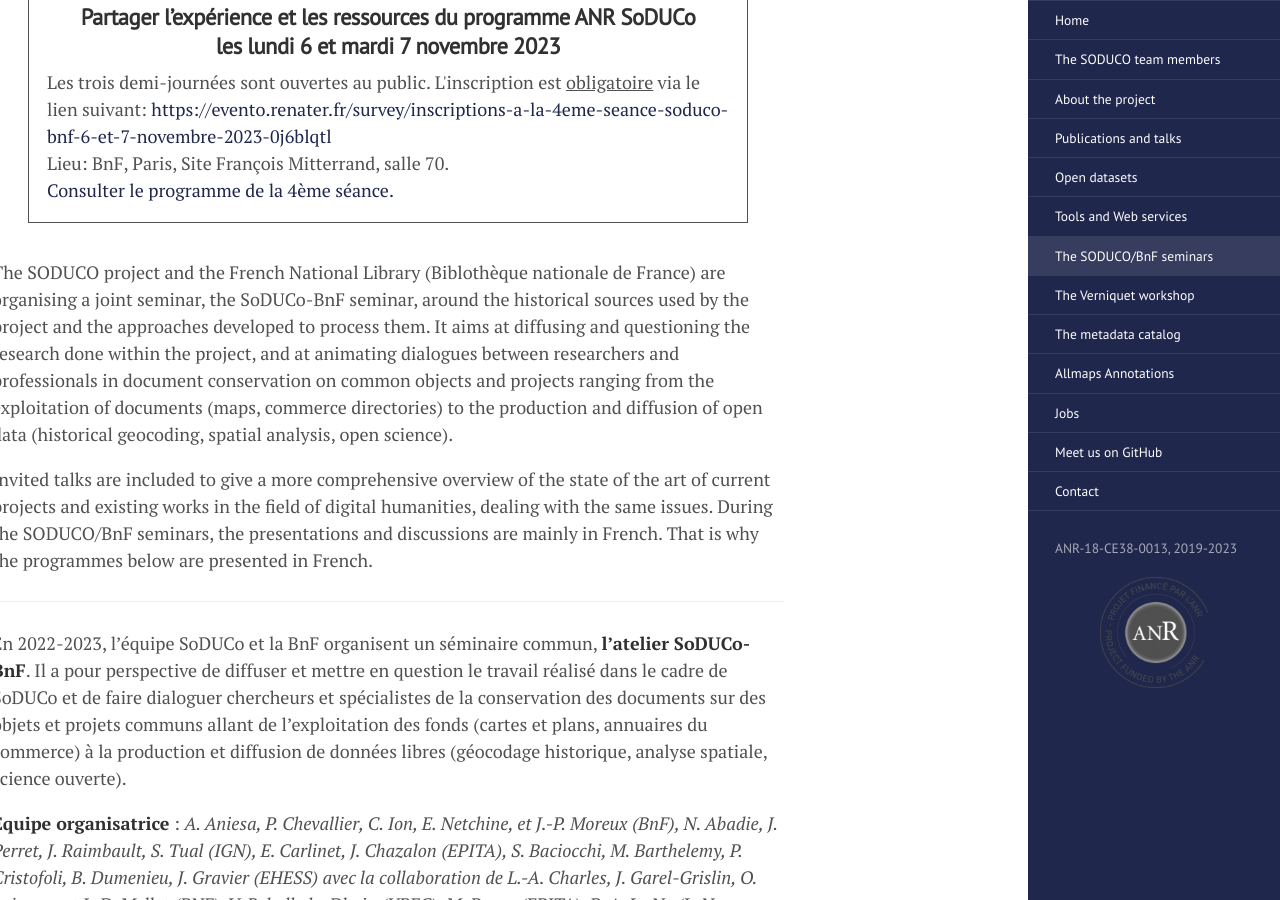
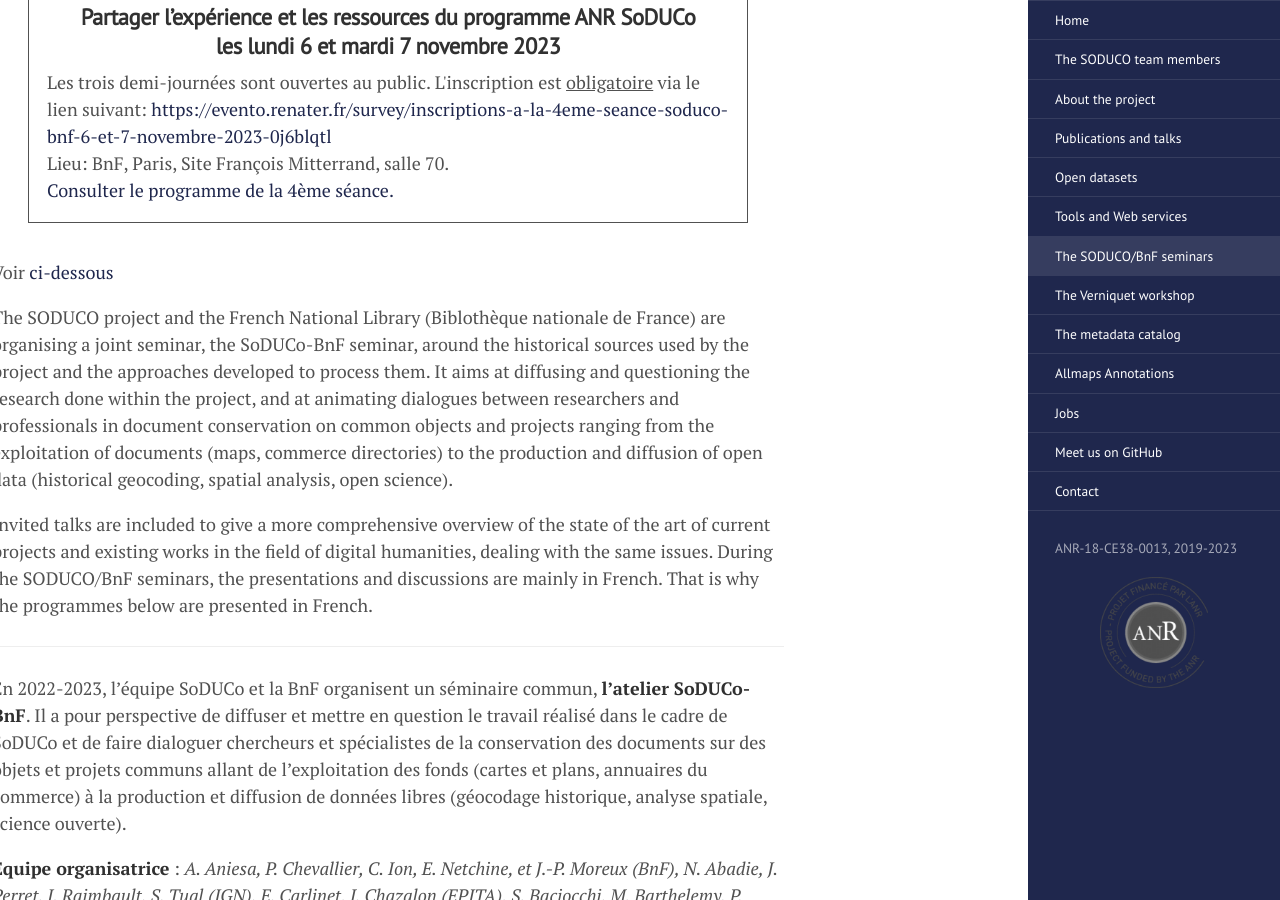
Before and after one commit to soduco/soduco.github.io, a Jekyll site: the page built from soduco_bnf_seminars.md, in a window 1280 px wide and 900 px high, scrolled down 438 px. Built offline with Jekyll 4.4.1, drawn with Linux system fonts in a browser that asks for light colours.

Commit message:
maj lien

```diff
--- a/soduco_bnf_seminars.md
+++ b/soduco_bnf_seminars.md
@@ -13,9 +13,10 @@
 <br/>
 Lieu: BnF, Paris, Site François Mitterrand, salle 70.
 <br/>
-<a href="#séance-44-restituer-les-annuaires-commerciaux-et-les-évolutions-de-lespace-parisien-du-xixe-siècle---partager-lexpérience-et-les-ressources-du-programme-anr-soduco">Consulter le programme de la 4ème séance.</a>
+<a href="#seance4">Consulter le programme de la 4ème séance.</a>
 </div>
 
+Voir [ci-dessous](#seance4)
 
 The SODUCO project and the French National Library (Biblothèque nationale de France) are organising a joint seminar, the SoDUCo-BnF seminar, around the historical sources used by the project and the approaches developed to process them. It aims at diffusing and questioning the research done within the project, and at animating dialogues between researchers and professionals in document conservation on common objects and projects ranging from the exploitation of documents (maps, commerce directories) to the production and diffusion of open data (historical geocoding, spatial analysis, open science).
 
```
